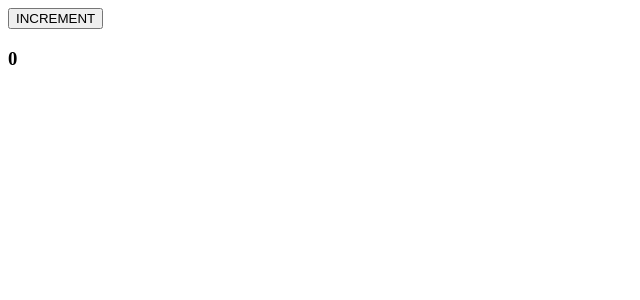
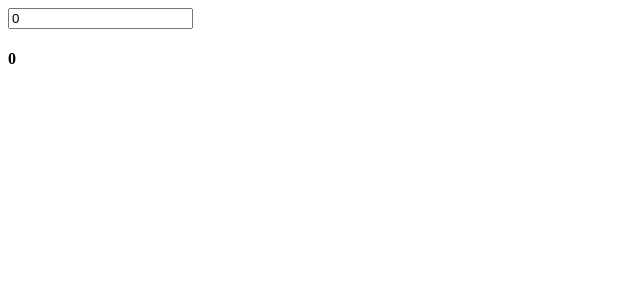
Before and after one commit to mieszkomalawski/react-node-tutorial, a React app: page / in a window 1280 px wide. Shown: the top 300 px of the page, without its empty margins (0-640 px from the left). Built offline with nearby package versions, Linux system fonts and the light colour scheme.

Commit message:
state change

```diff
--- a/App.jsx
+++ b/App.jsx
@@ -9,57 +9,19 @@ class App extends React.Component {
             data: 0
         }
 
-        this.setNewNumber = this.setNewNumber.bind(this)
+        this.updateState = this.updateState.bind(this)
     };
 
-    setNewNumber() {
-        this.setState({data: this.state.data + 1})
+    updateState(e) {
+        this.setState({data: e.target.value});
     }
 
     render() {
         return (
             <div>
-                <button onClick = {this.setNewNumber}>INCREMENT</button>
-                <Content myNumber = {this.state.data}></Content>
-            </div>
-        );
-    }
-}
-
-class Content extends React.Component {
-
-    componentWillMount() {
-        console.log('Component WILL MOUNT!')
-    }
-
-    componentDidMount() {
-        console.log('Component DID MOUNT!')
-    }
-
-    componentWillReceiveProps(newProps) {
-        console.log('Component WILL RECIEVE PROPS!')
-    }
-
-    shouldComponentUpdate(newProps, newState) {
-        return true;
-    }
-
-    componentWillUpdate(nextProps, nextState) {
-        console.log('Component WILL UPDATE!');
-    }
-
-    componentDidUpdate(prevProps, prevState) {
-        console.log('Component DID UPDATE!')
-    }
-
-    componentWillUnmount() {
-        console.log('Component WILL UNMOUNT!')
-    }
-
-    render() {
-        return (
-            <div>
-                <h3>{this.props.myNumber}</h3>
+                <input type = "text" value = {this.state.data}
+                       onChange = {this.updateState} />
+                <h4>{this.state.data}</h4>
             </div>
         );
     }
--- a/main.js
+++ b/main.js
@@ -3,6 +3,3 @@ import ReactDOM from 'react-dom';
 import App from './App.jsx';
 
 ReactDOM.render(<App/>, document.getElementById('app'));
-
-setTimeout(() => {
-    ReactDOM.unmountComponentAtNode(document.getElementById('app'));}, 10000);
```
